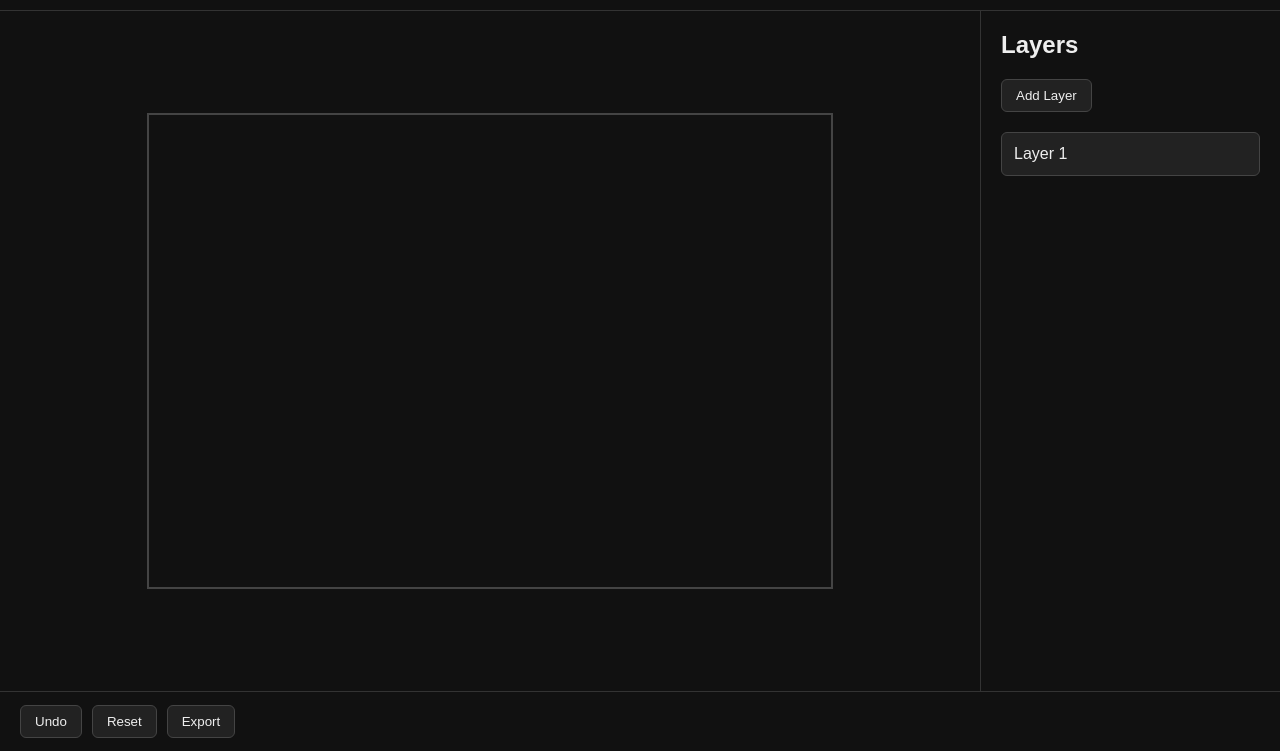
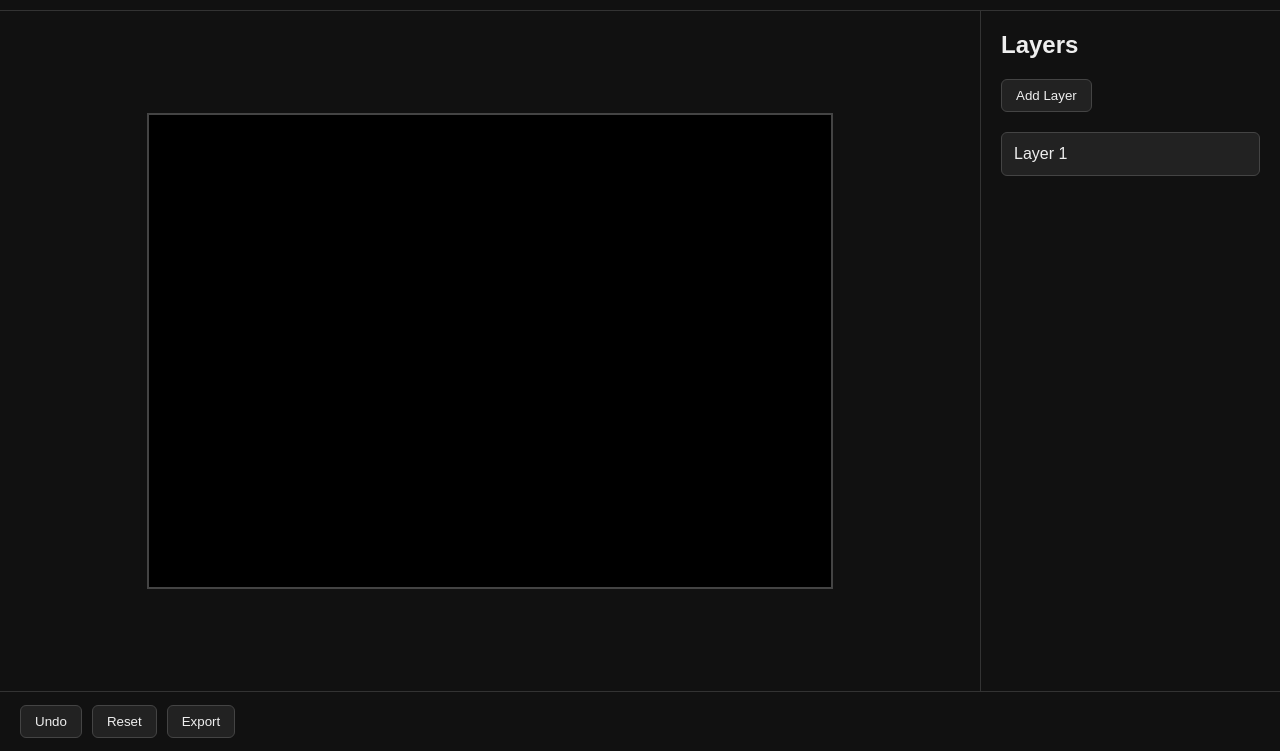
Before and after one commit to photkinned-bot/veil-studio, a plain HTML site: page index.html in a window 1280 px wide. Shown: the part 49-800 px from the top of the page. Drawn offline with Linux system fonts and the light colour scheme.

Commit message:
Refactor .preview-box styles
Removed flexbox properties and adjusted background color.

```diff
--- a/style.css
+++ b/style.css
@@ -76,11 +76,7 @@ main {
     width: 70%;
     height: 70%;
     border: 2px solid #444;
-    display: flex;
-    align-items: center;
-    justify-content: center;
-    font-size: 30px;
-    color: #777;
+    background: #000;
 }
 
 
```
